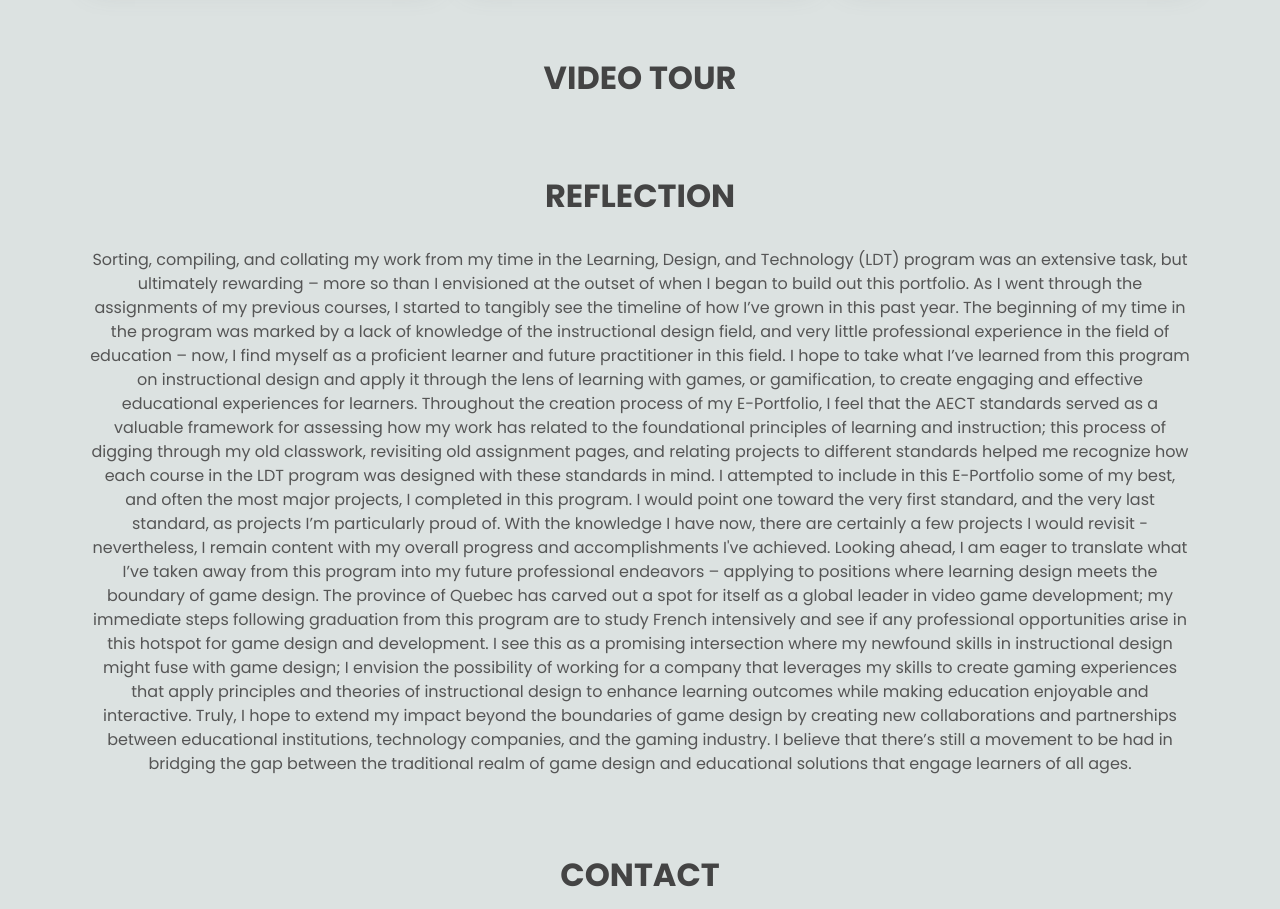
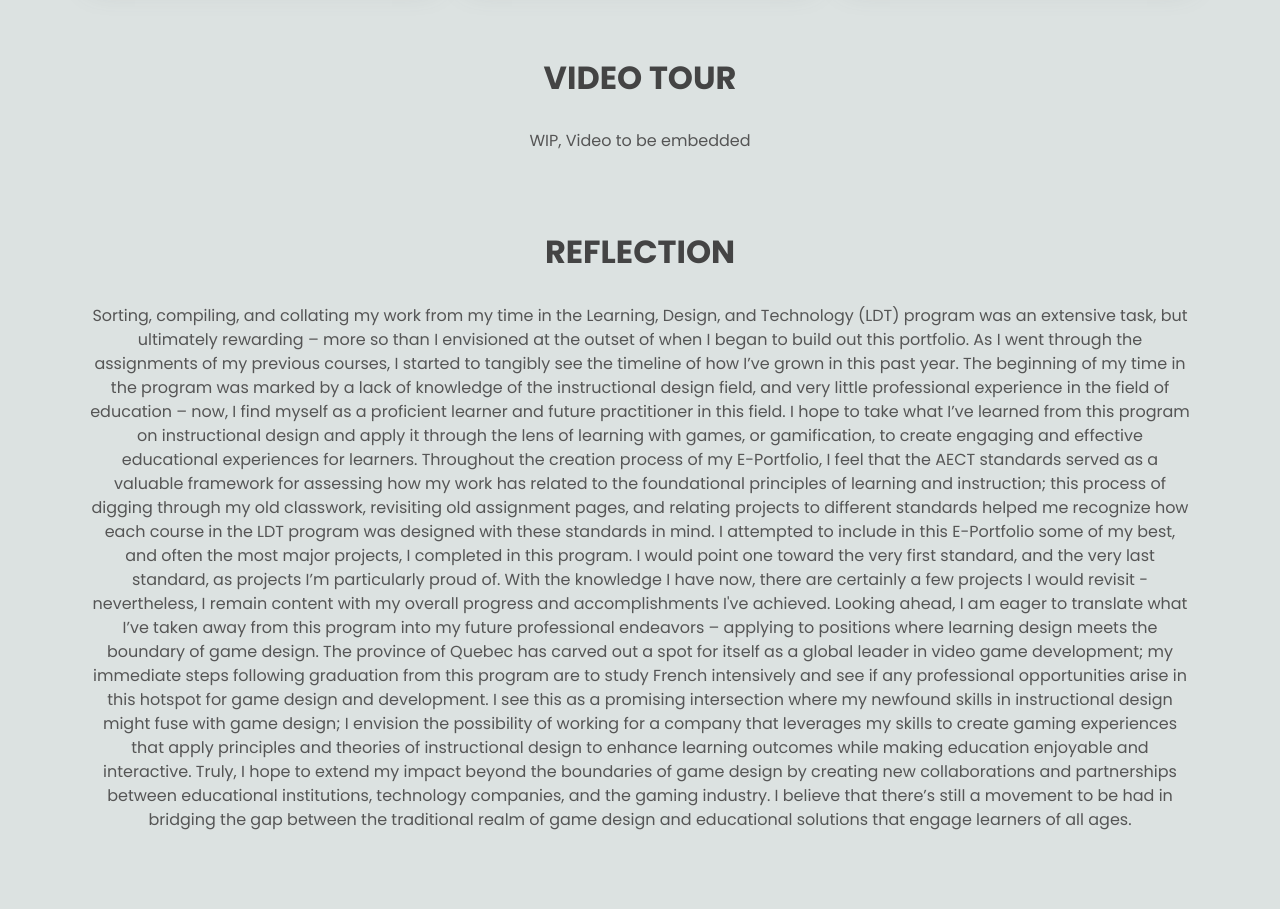
Before and after one commit to LDTPortfolio/schmidt, a plain HTML site: page index.html in a window 1280 px wide. Shown: the part 4360-5269 px from the top of the page. Drawn offline with Linux system fonts and the light colour scheme.

Commit message:
Update index.html

```diff
--- a/index.html
+++ b/index.html
@@ -365,7 +365,7 @@
       <!-- Video Tour -->
       <section id="video" class="section video">
         <h2 class="section__title">Video Tour</h2>
-        <p WIP, Video to be embedded </p>
+        <p class="about__reflection"> WIP, Video to be embedded </p>
 
       <!-- Reflection -->
       <section id="reflection" class="section reflection">
```
